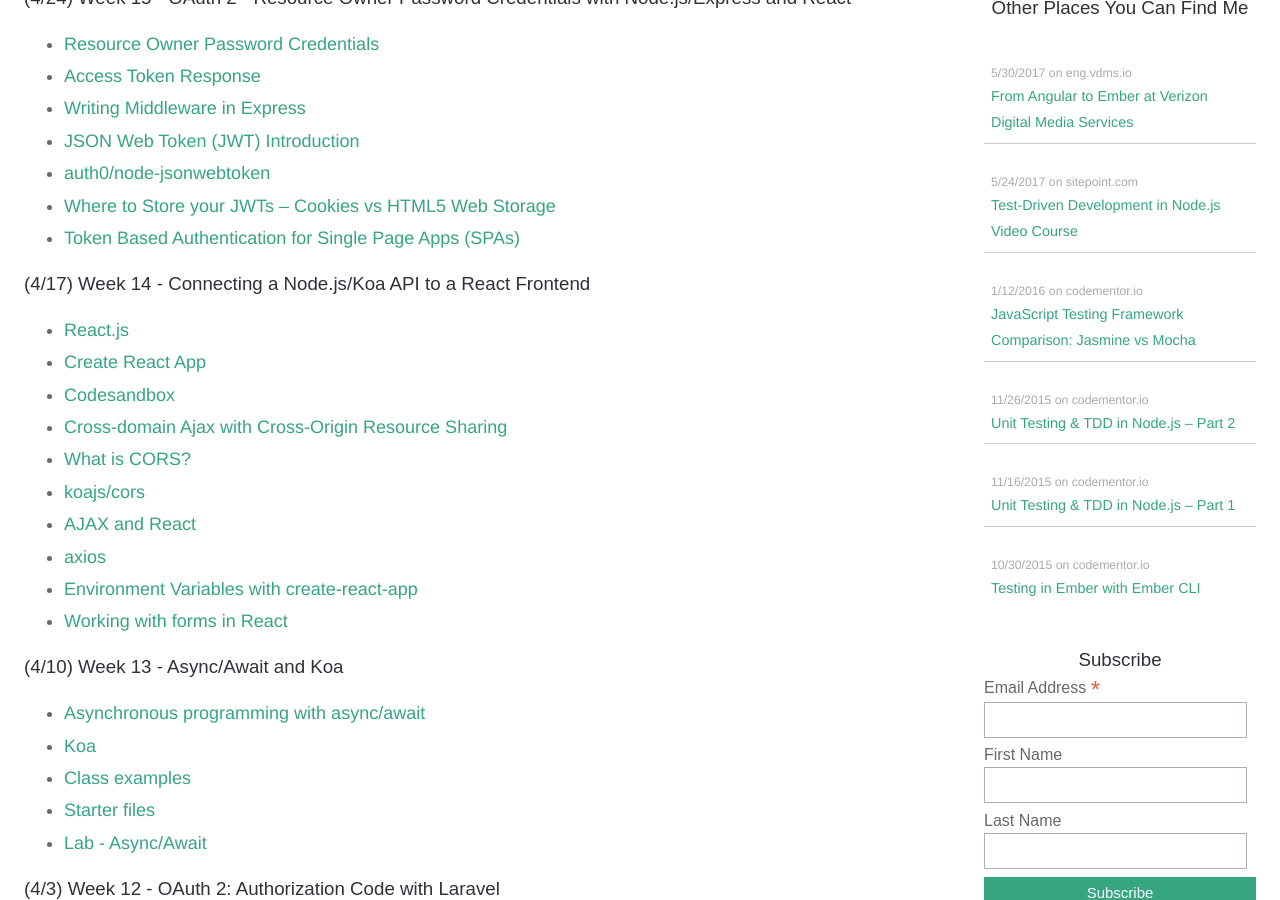
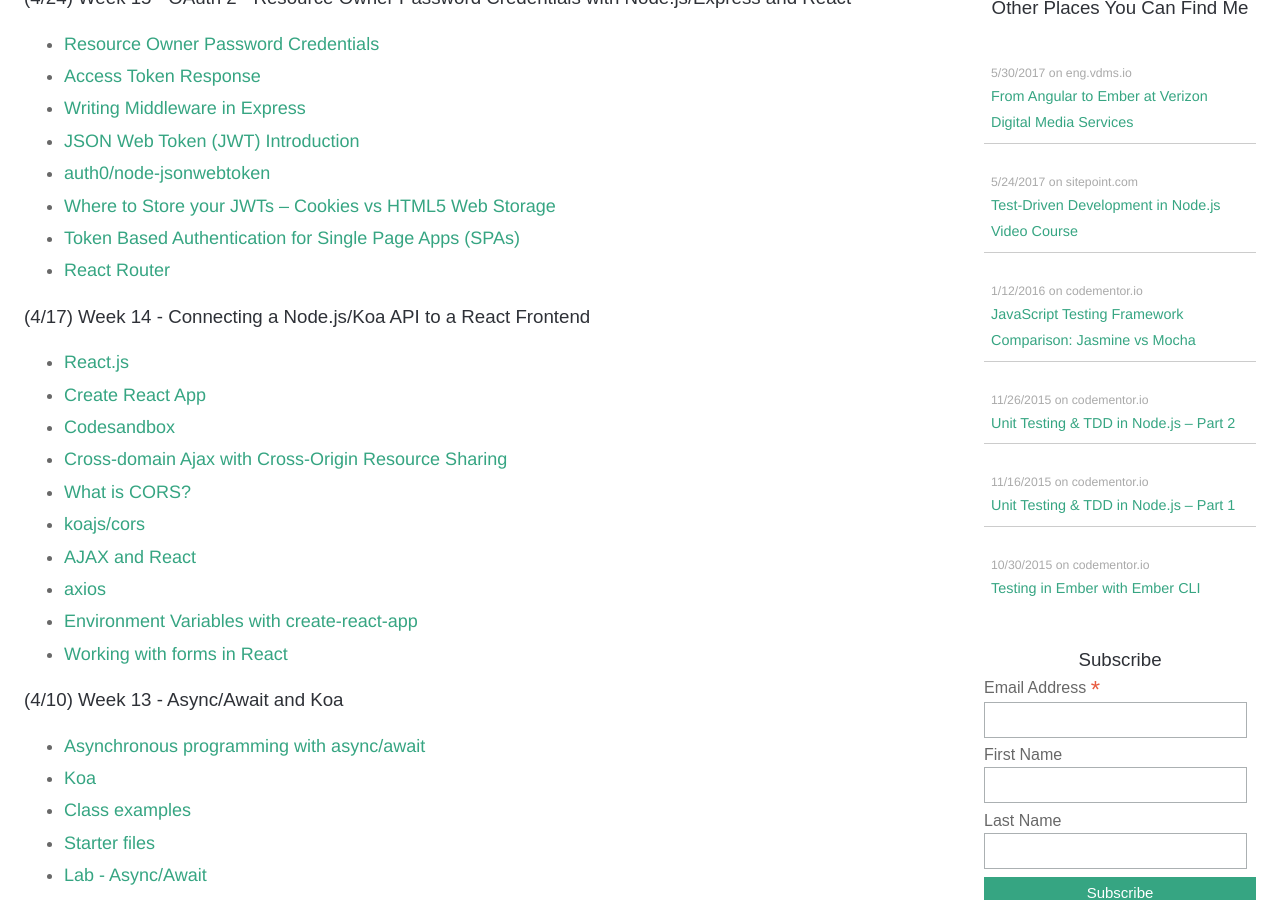
Before and after one commit to iamdtang/skaterdav85.github.io, a Jekyll site: the page built from teaching/2018/itp405.md, in a window 1280 px wide and 900 px high, scrolled down 430 px. Built offline with Jekyll 4.4.1, drawn with Linux system fonts in a browser that asks for light colours; nearby versions of some CDN libraries.

Commit message:
Update itp405.md

```diff
--- a/teaching/2018/itp405.md
+++ b/teaching/2018/itp405.md
@@ -24,6 +24,7 @@ layout: default
 * [auth0/node-jsonwebtoken](https://github.com/auth0/node-jsonwebtoken)
 * [Where to Store your JWTs – Cookies vs HTML5 Web Storage](https://stormpath.com/blog/where-to-store-your-jwts-cookies-vs-html5-web-storage)
 * [Token Based Authentication for Single Page Apps (SPAs)](https://stormpath.com/blog/token-auth-spa)
+* [React Router](https://reacttraining.com/react-router/web/example/basic)
 
 ### (4/17) Week 14 - Connecting a Node.js/Koa API to a React Frontend
 
```
